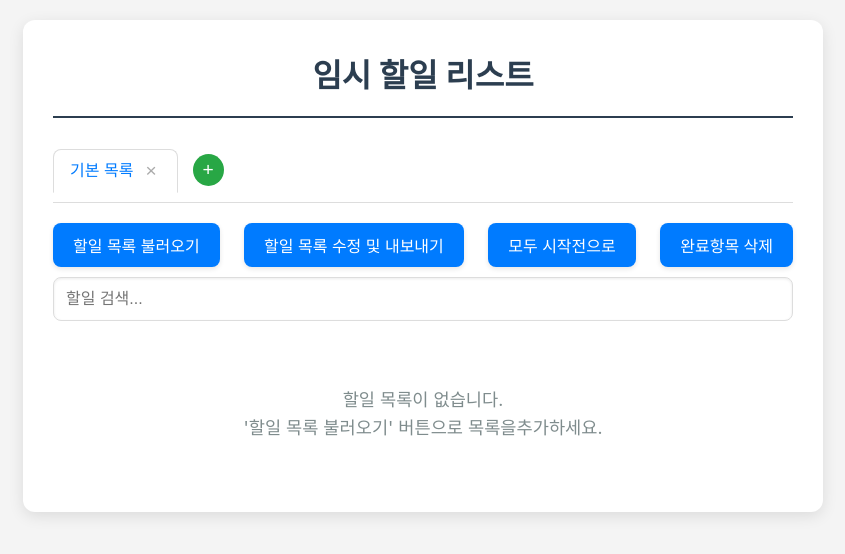
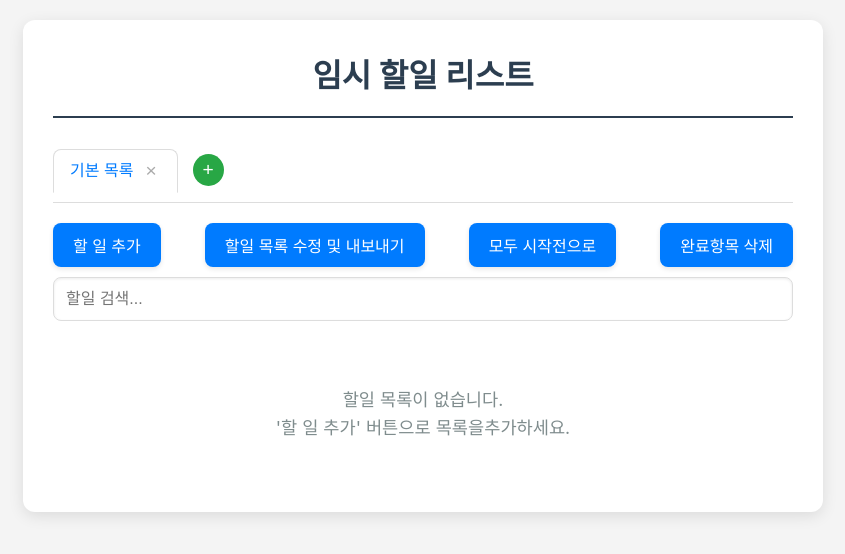
Before and after one commit to explainpark101/explainpark101.github.io, a Vue app: page /todo in a window 1280 px wide. Shown: the top 554 px of the page, without its empty margins (217-1062 px from the left). Built offline with nearby package versions, Linux system fonts and the light colour scheme.

Commit message:
fix: update button labels and modal title for clarity in the todo list interface

```diff
--- a/src/views/todo/index.vue
+++ b/src/views/todo/index.vue
@@ -15,7 +15,7 @@
       </div>
 
       <div class="controls-container">
-        <button @click="openMarkdownModal">할일 목록 불러오기</button>
+        <button @click="openMarkdownModal">할 일 추가</button>
         <button @click="exportTodos">할일 목록 수정 및 내보내기</button>
         <button @click="resetAllTodosToNotStarted">모두 시작전으로</button>
         <button @click="deleteCompletedTodos">완료항목 삭제</button>
@@ -34,7 +34,7 @@
           '{{ searchQuery }}'에 대한 검색 결과가 없습니다.
         </template>
         <template v-else-if="currentTabId">
-          할일 목록이 없습니다.<br />'할일 목록 불러오기' 버튼으로 목록을추가하세요.
+          할일 목록이 없습니다.<br />'할 일 추가' 버튼으로 목록을추가하세요.
         </template>
         <template v-else>
           탭을 선택하거나 '+' 버튼을 눌러 새 탭을 만드세요.
@@ -44,7 +44,7 @@
 
     <!-- Markdown Import Modal -->
     <dialog ref="markdownModal" class="modal">
-      <h2>새 할일 목록 불러오기</h2>
+      <h2>새 할 일 추가</h2>
       <textarea ref="modalMarkdownInput" v-model="markdownInput"
         placeholder="여기에 할일 목록을 마크다운 형식으로 입력하세요.&#10;들여쓰기를 사용하여 하위 작업을 만들 수 있습니다."
         @keydown="handleMarkdownKeydown"></textarea>
```
